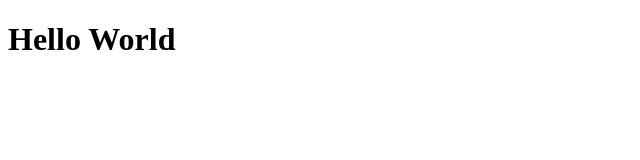
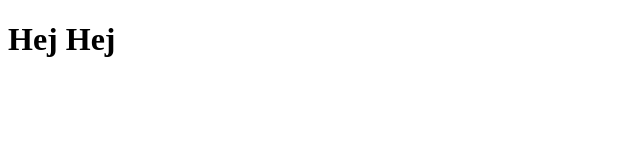
Before and after one commit to SallyResch/Ingrii.sti, a plain HTML site: page index.html in a window 1280 px wide. Shown: the whole page, without its empty margins (0-640 px from the left). Drawn offline with Linux system fonts and the light colour scheme.

Commit message:
test push

```diff
--- a/index.html
+++ b/index.html
@@ -11,7 +11,7 @@
 <header>
 
   <body>
-    <h1>Hello World</h1>
+    <h1>Hej Hej</h1>
   </body>
 </header>
 
```
